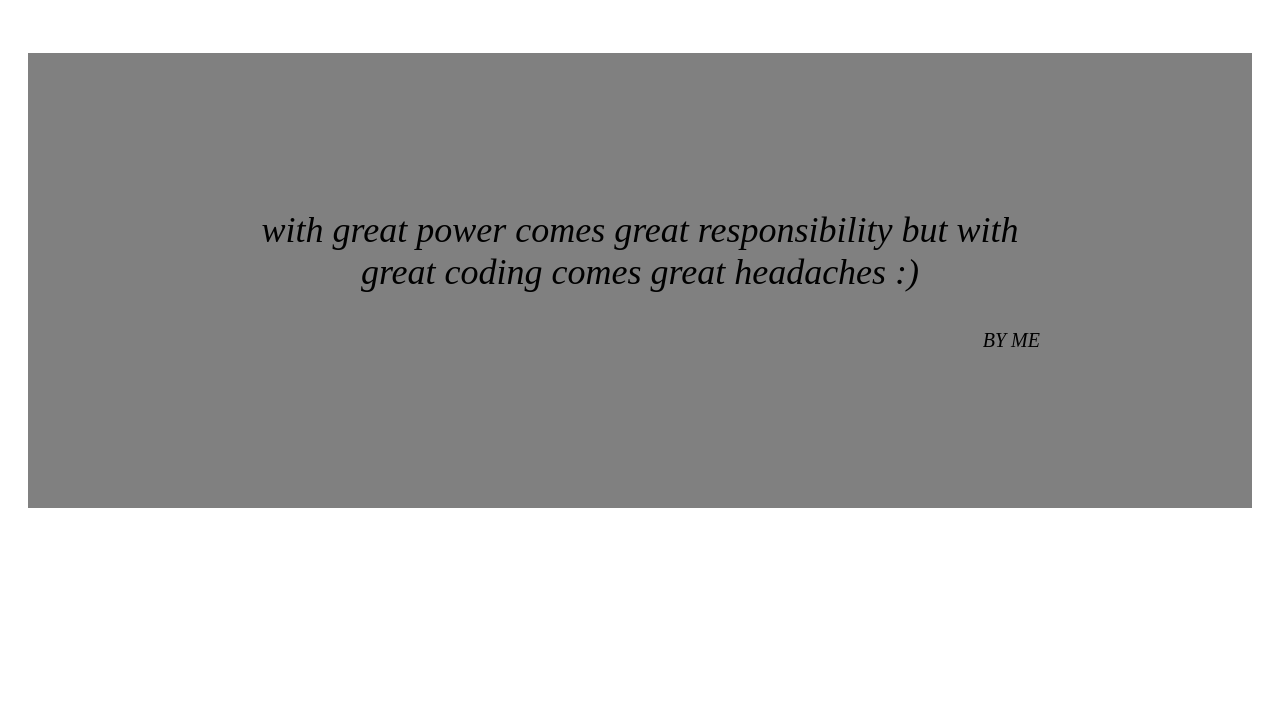
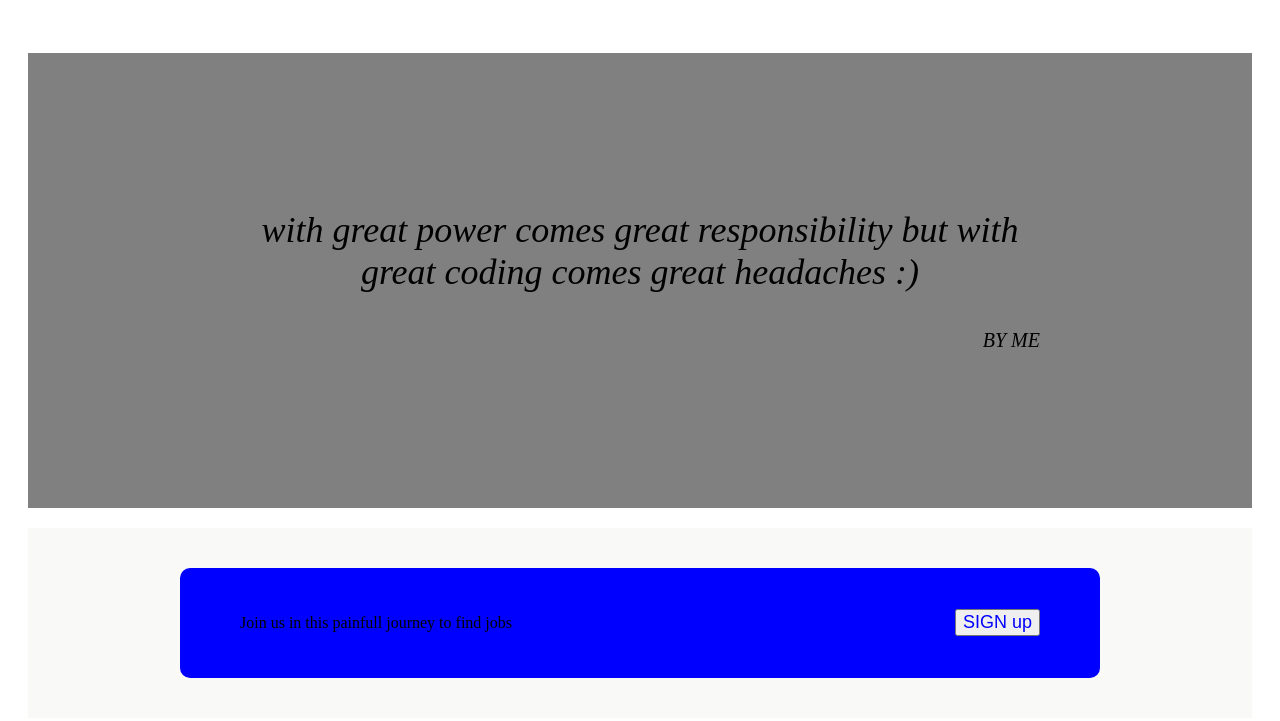
Before and after one commit to prottoyalam5-sketch/landing-page, a plain HTML site: page index.html in a window 1280 px wide. Shown: the part 1504-2225 px from the top of the page. Before the commit the page ends 2032 px from the top, so only its background shows below. Drawn offline with Linux system fonts and the light colour scheme.

Commit message:
Complete section 4 call to action layout and styling

```diff
--- a/index.html
+++ b/index.html
@@ -47,5 +47,11 @@
             </p>
         </div>
         </div>
+        <div class="fox">
+            <div class="final">
+                <p class="text">Join us in this painfull journey to find jobs</p>
+                <button class="push">SIGN up</button>
+            </div>
+        </div>
     </body>
 </html>
--- a/style.css
+++ b/style.css
@@ -106,3 +106,30 @@ div{
     align-items: end;
     font-size: 20px;
 }
+.fox{
+    display: flex;
+    justify-content: center;
+    background-color: #F9FAF8;
+}
+.final{
+    max-width: 800px;
+    width: 100%;
+    padding: 30px 60px;
+    background-color: blue;
+    display: flex;
+    justify-content: space-between;
+    align-items: center;
+    flex-direction: row;
+    border-radius: 10px;
+}
+.rock{
+    justify-content: flex-start;
+    background-color: blue;
+    color: #F9FAF8;
+}
+.push{
+    justify-content: flex-end;
+     font-size: 18px;
+    color: blue;
+    flex-direction: row;
+}
```
